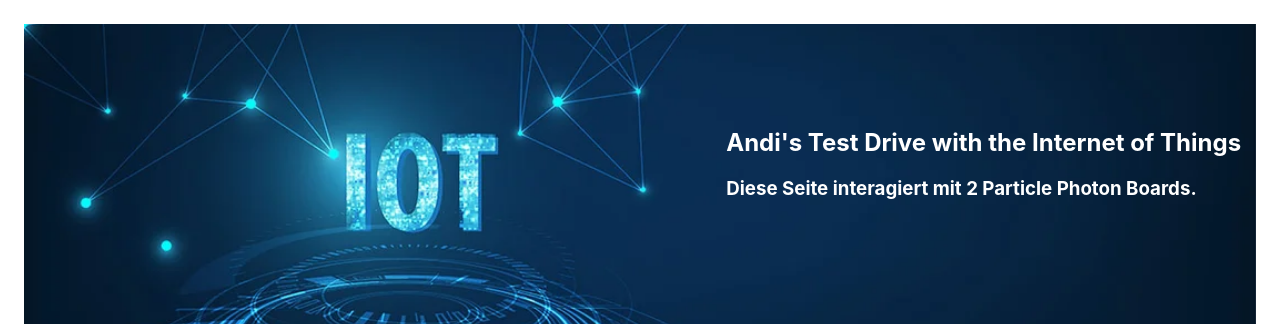
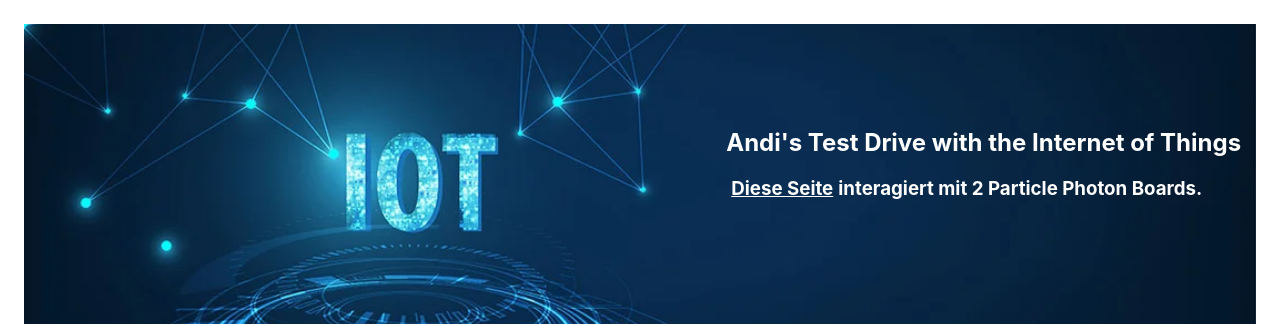
Before and after one commit to ajerni/iot, a Svelte app: page / in a window 1280 px wide. Shown: the top 326 px of the page. Built offline with nearby package versions, Linux system fonts and the light colour scheme; no server answers.

Commit message:
Readme updated

```diff
--- a/src/App.svelte
+++ b/src/App.svelte
@@ -12,7 +12,7 @@
   <div class="hero-image">
     <div class="hero-text">
       <h2>Andi's Test Drive with the Internet of Things</h2>
-      <h3>Diese Seite interagiert mit 2 Particle Photon Boards.</h3>
+      <h3><a href="https://github.com/ajerni/iot">Diese Seite</a>interagiert mit 2 Particle Photon Boards.</h3>
     </div>
   </div>
 
@@ -109,4 +109,11 @@
       color: blue;
 }
 
+h3 a, h3 a:active, h3 a:visited, h3 a:hover {
+    text-decoration:underline;
+    color: white;
+    font-size: inherit;
+    padding: 0px 5px;
+}
+
 </style>
```
Also changed, not shown: 1 other file (tests, documents, lock files or other folders).
